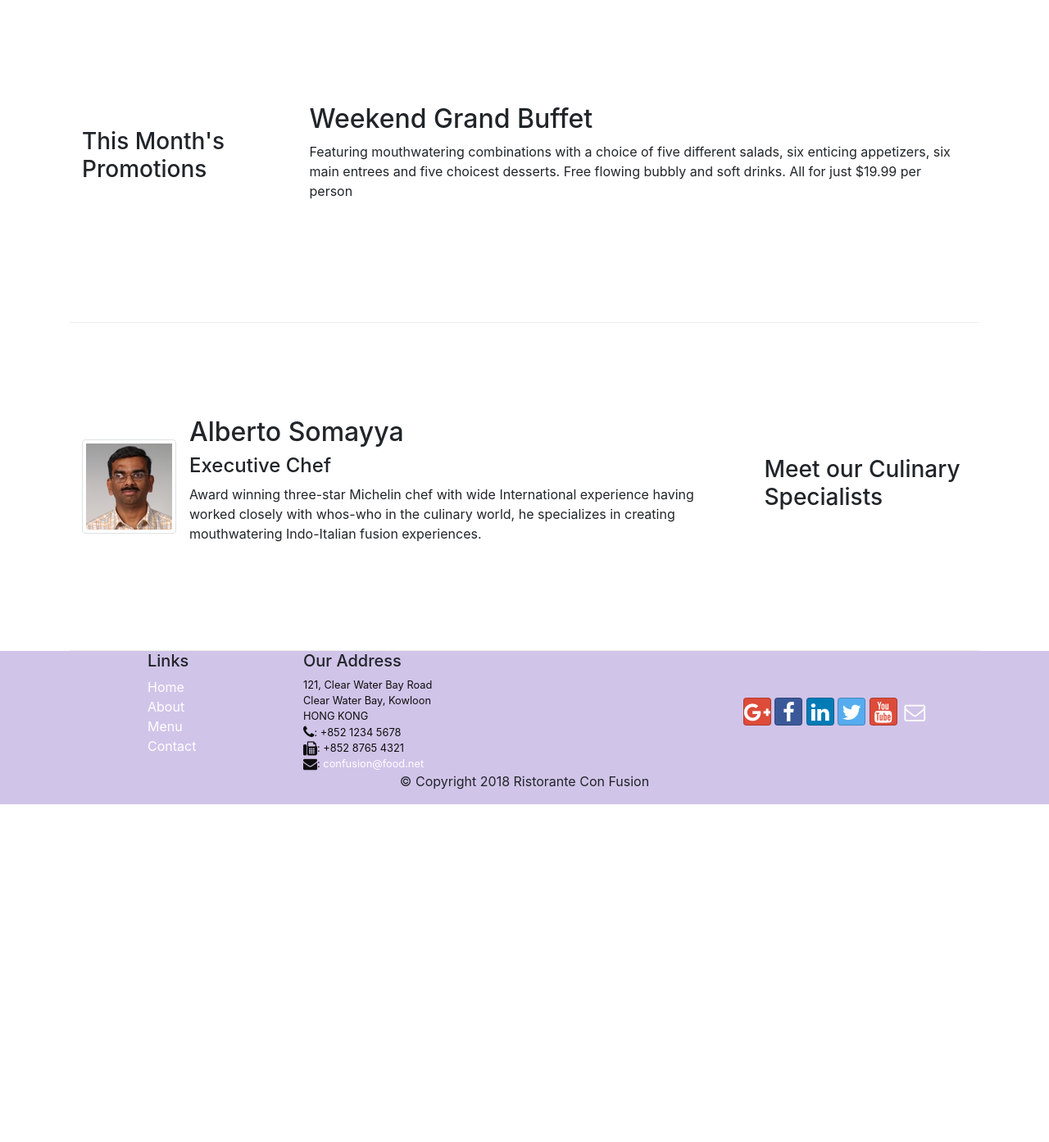
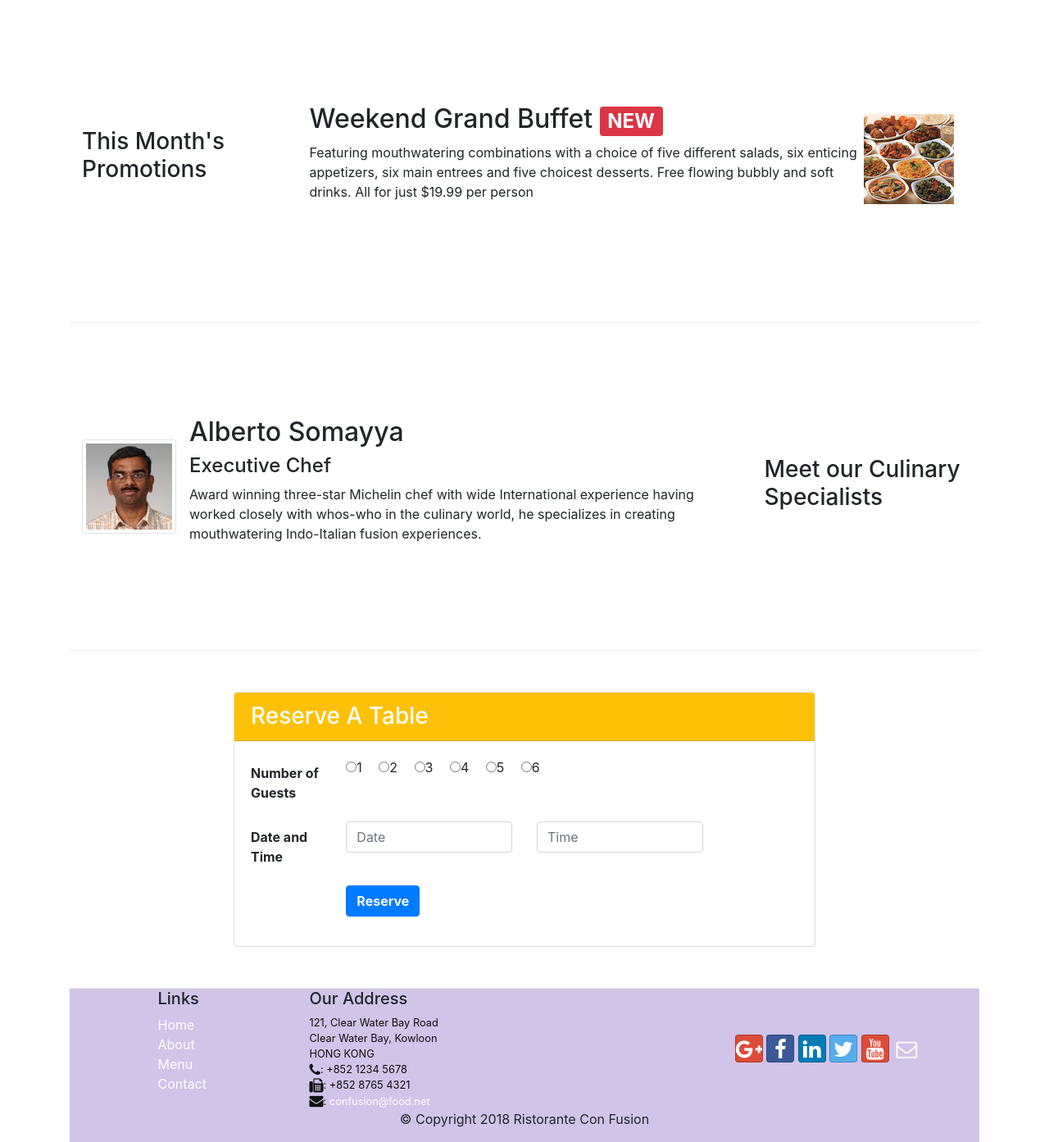
Before and after one commit to tongshi049/bootstrap-responsive-website, a website: page index.html in a window 1280 px wide. Shown: the part 740-2133 px from the top of the page at 82% size. Before the commit the page ends 1721 px from the top, so only its background shows below. Drawn offline with nearby package versions, Linux system fonts and the light colour scheme.

Commit message:
Second Assignment

```diff
--- a/index.html
+++ b/index.html
@@ -39,8 +39,11 @@
                     <h1>Ristorante con Fusion</h1>
                     <p>We take inspiration from the World's best cuisines, and create a unique fusion experience. Our lipsmacking creations will tickle your culinary senses!</p>
                 </div>
+                <div class="col-12 col-sm-3 align-self-center">
+                    <img src="img/logo.png" class="img-fluid">
+                </div>
                 <div class="col-12 col-sm align-self-center">
-                    <img src="img/logo.png" class="img-fluid">
+                    <a role="button" class="btn btn-block btn-warning btn-sm" href="#reserve"><strong>Reserve Table</strong></a>
                 </div>
             </div>
         </div>
@@ -55,8 +58,8 @@
                 <div class="media">
                     <img class="d-flex mr-3 img-thumbnai align-self-center" src="img/uthappizza.png" alt="Uthappizza">
                     <div class="media-body">
-                        <h2 class="mt-0">Uthappizza<span class="badge badge-danger">HOT</span><span class="badge badge-pill badge-secondary">$4.99</span></h2>
-                        <p class="d-done d-sm-block">A unique combination of Indian Uthappam (pancake) and Italian pizza, topped with Cerignola olives, ripe vine cherry tomatoes, Vidalia onion, Guntur chillies and Buffalo Paneer.</p>
+                        <h2 class="mt-0">Uthappizza <span class="badge badge-danger">HOT</span> <span class="badge badge-pill badge-secondary">$4.99</span></h2>
+                        <p class="d-none d-sm-block">A unique combination of Indian Uthappam (pancake) and Italian pizza, topped with Cerignola olives, ripe vine cherry tomatoes, Vidalia onion, Guntur chillies and Buffalo Paneer.</p>
                     </div>
                 </div>
             </div>
@@ -68,8 +71,13 @@
                 <h3>This Month's Promotions</h3>
             </div>
             <div class="col col-sm col-md">
-                <h2>Weekend Grand Buffet</h2>
-                <p>Featuring mouthwatering combinations with a choice of five different salads, six enticing appetizers, six main entrees and five choicest desserts. Free flowing bubbly and soft drinks. All for just $19.99 per person </p>
+                <div class="media">
+                    <div class="media-body">
+                        <h2>Weekend Grand Buffet <span class="badge badge-danger">NEW</span></h2>
+                        <p class="d-none d-sm-block">Featuring mouthwatering combinations with a choice of five different salads, six enticing appetizers, six main entrees and five choicest desserts. Free flowing bubbly and soft drinks. All for just $19.99 per person </p>
+                    </div>
+                    <img class="d-flex mr-3 img-thumbnai align-self-center order-sm-last" src="img/buffet.png" alt="Uthappizza">
+                </div>
             </div>
         </div>
 
@@ -88,10 +96,50 @@
                             International experience having worked closely with
                             whos-who in the culinary world, he specializes in
                             creating mouthwatering Indo-Italian fusion experiences.
-                            </p>
+                        </p>
                     </div>
                 </div>
             </div>
+        </div>
+
+        <div class="row row-content align-items-center" id="reserve">
+            <div class="col-12 col-sm-8 offset-md-2">
+                <div class="card">
+                    <h3 class="card-header bg-warning text-white">
+                        Reserve A Table
+                    </h3>
+                    <div class="card-body">
+                        <form>
+                            <div class="form-group row">
+                                <label for="number" class="col-md-2 col-form-label"><div class="font-weight-bold">Number of Guests</div></label>
+                                <div class="col-md-10">
+                                    <label class="radio-inline mr-3"><input type="radio" name="optradio">1</label>
+                                    <label class="radio-inline mr-3"><input type="radio" name="optradio">2</label>
+                                    <label class="radio-inline mr-3"><input type="radio" name="optradio">3</label>
+                                    <label class="radio-inline mr-3"><input type="radio" name="optradio">4</label>
+                                    <label class="radio-inline mr-3"><input type="radio" name="optradio">5</label>
+                                    <label class="radio-inline mr-3"><input type="radio" name="optradio">6</label>
+                                </div>
+                            </div>
+                            <div class="form-group row">
+                                <label for="date" class="col-md-2 col-form-label"><div class="font-weight-bold">Date and Time</div></label>
+                                <div class="col-md-4">
+                                    <input type="text" class="form-control" id="date" name="date"
+                                        placeholder="Date">
+                                </div>
+                                <div class="col-md-4">
+                                    <input type="text" class="form-control" id="time" name="time"
+                                    placeholder="Time">
+                                </div>
+                            </div>
+                            <div class="form-group row">
+                                    <div class="offset-md-2 col-md-10">
+                                        <button type="submit" class="btn btn-primary"><strong>Reserve</strong></button>
+                                    </div>
+                            </div>
+                        </form>
+                    </div>
+                </div>
         </div>
     </div>
 
```
Also changed, not shown: aboutus.html (+3 -3 lines).
